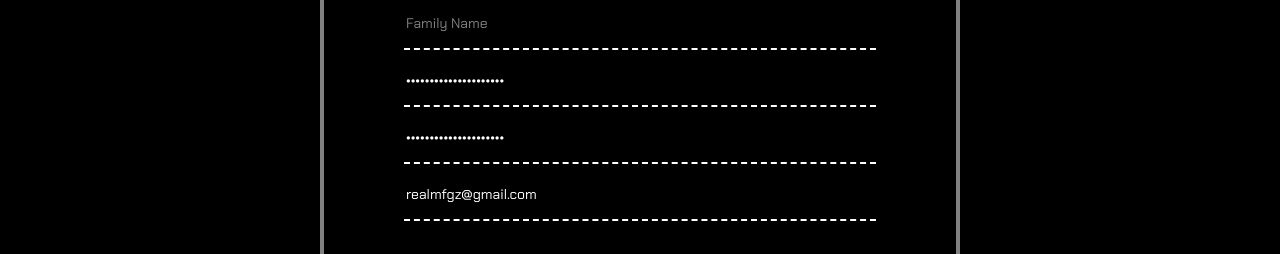
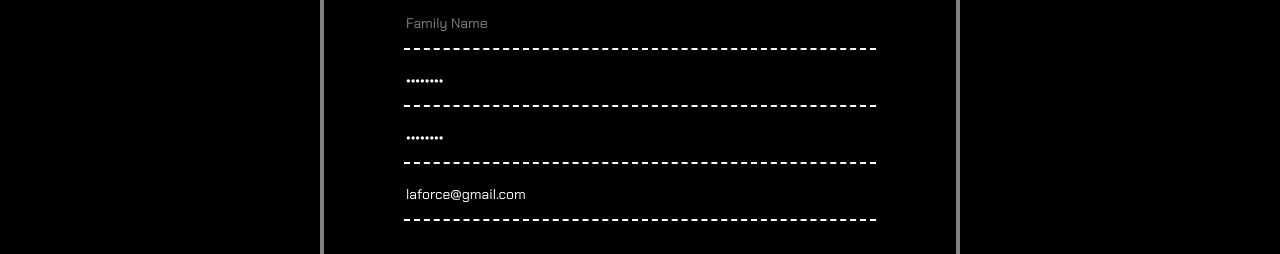
Before and after one commit to ludivineConstanti/an-intro-to-Blockchain, a React app: page /register in a window 1280 px wide. Shown: the part 380-634 px from the top of the page. Built offline with nearby package versions, Linux system fonts and the light colour scheme.

Commit message:
redirect to login from register

```diff
--- a/src/actions/userActions.js
+++ b/src/actions/userActions.js
@@ -8,6 +8,7 @@ export const STOCK_QUIZZES = 'STOCK_QUIZZES';
 export const LOGOUT = 'LOGOUT';
 export const REGISTER_REQUEST = 'REGISTER_REQUEST';
 export const SAVE_REGISTER = 'SAVE_REGISTER';
+export const FORM_SUBMIT = 'FORM_SUBMIT';
 
 export const toggleMenu = () => ({
   type: TOGGLE_MENU,
@@ -55,3 +56,7 @@ export const saveRegister = (user) => ({
   type: SAVE_REGISTER,
   user,
 });
+
+export const formSubmit = () => ({
+  type: FORM_SUBMIT,
+});
--- a/src/components/App/index.js
+++ b/src/components/App/index.js
@@ -24,7 +24,12 @@ import Menu from 'src/containers/_pages/Menu';
 
 // == Composant
 
-const App = ({ menuOpen, loading, isLoggedIn }) => (
+const App = ({
+  menuOpen,
+  loading,
+  isLoggedIn,
+  formSubmit,
+}) => (
   <div className="app">
     <Frame />
     <Header />
@@ -58,7 +63,7 @@ const App = ({ menuOpen, loading, isLoggedIn }) => (
             </Route>
             {/* Register Page */}
             <Route path="/register" exact>
-              <Register />
+              {formSubmit ? <Redirect to="/login" /> : <Register />}
             </Route>
             {/* Page de settings du profile */}
             <Route path="/settings" exact>
@@ -83,6 +88,7 @@ App.propTypes = {
   menuOpen: PropTypes.bool.isRequired,
   loading: PropTypes.bool.isRequired,
   isLoggedIn: PropTypes.bool.isRequired,
+  formSubmit: PropTypes.bool.isRequired,
 };
 // == Export
 export default App;
--- a/src/components/_pages/_formUser/LogIn.js
+++ b/src/components/_pages/_formUser/LogIn.js
@@ -43,10 +43,17 @@ const LogIn = ({
 };
 
 LogIn.propTypes = {
-  email: PropTypes.string.isRequired,
-  password: PropTypes.string.isRequired,
-  changeField: PropTypes.func.isRequired,
-  handleLogin: PropTypes.func.isRequired,
+  email: PropTypes.string,
+  password: PropTypes.string,
+  changeField: PropTypes.func,
+  handleLogin: PropTypes.func,
+};
+
+LogIn.defaultProps = {
+  email: '',
+  password: '',
+  changeField: () => {},
+  handleLogin: () => {},
 };
 
 // == Export
--- a/src/components/_pages/_formUser/Register.js
+++ b/src/components/_pages/_formUser/Register.js
@@ -4,6 +4,7 @@ import PropTypes from 'prop-types';
 
 // == Import
 import './style.scss';
+import LogIn from 'src/components/_pages/_formUser/LogIn';
 import FormUser from 'src/components/_partials/FormUser';
 import InputText from 'src/components/_interactives/InputText';
 import SubmitButton from 'src/components/_interactives/_buttons/SubmitButton';
@@ -18,6 +19,8 @@ const Register = ({
   email,
   changeField,
   handleRegister,
+  formSubmit,
+  handleFormSubmit,
 }) => {
   // Fonction to control the correspondence of passwords,
   // and lengths of firstname and lastname
@@ -48,10 +51,15 @@ const Register = ({
     }
     else {
       handleRegister();
+      handleFormSubmit();
     }
   };
 
   return (
+    <>
+      {formSubmit ? (
+        <LogIn />
+      ) : (
         <div className="register">
           <div className="register__login">
             <LinkButton label="Log in" path="/login" className="size2" />
@@ -76,6 +84,8 @@ const Register = ({
             </form>
           </FormUser>
         </div>
+      )}
+    </>
   );
 };
 
@@ -87,6 +97,8 @@ Register.propTypes = {
   email: PropTypes.string,
   changeField: PropTypes.func,
   handleRegister: PropTypes.func,
+  formSubmit: PropTypes.bool,
+  handleFormSubmit: PropTypes.func,
 };
 
 Register.defaultProps = {
@@ -97,6 +109,8 @@ Register.defaultProps = {
   email: '',
   changeField: () => {},
   handleRegister: () => {},
+  formSubmit: () => {},
+  handleFormSubmit: () => {},
 };
 
 export default Register;
--- a/src/containers/App.js
+++ b/src/containers/App.js
@@ -6,6 +6,7 @@ const mapStateToProps = (state) => ({
   menuOpen: state.global.menuOpen,
   loading: state.global.loading,
   isLoggedIn: state.user.infos.isLoggedIn,
+  formSubmit: state.global.formSubmit,
 });
 
 const mapDispatchToProps = (dispatch) => ({
--- a/src/containers/_pages/_formUser/Register.js
+++ b/src/containers/_pages/_formUser/Register.js
@@ -1,6 +1,6 @@
 import { connect } from 'react-redux';
 import Register from 'src/components/_pages/_formUser/Register';
-import { changeValue, registerRequest } from 'src/actions/userActions';
+import { changeValue, registerRequest, formSubmit } from 'src/actions/userActions';
 
 const mapStateToProps = (state) => ({
   firstname: state.user.infos.firstname,
@@ -8,6 +8,7 @@ const mapStateToProps = (state) => ({
   password: state.user.password,
   controlPassword: state.user.controlPassword,
   email: state.user.email,
+  formSubmit: state.global.formSubmit,
 });
 
 const mapDispatchToProps = (dispatch) => ({
@@ -15,8 +16,10 @@ const mapDispatchToProps = (dispatch) => ({
     dispatch(changeValue(value, name));
   },
   handleRegister: () => {
-    console.log('je veux dispatch l\'action register');
     dispatch(registerRequest());
+  },
+  handleFormSubmit: () => {
+    dispatch(formSubmit());
   },
 });
 
--- a/src/reducers/globalReducer.js
+++ b/src/reducers/globalReducer.js
@@ -1,9 +1,10 @@
-import { TOGGLE_MENU, CHANGE_LOADING_STATE } from '../actions/userActions';
+import { TOGGLE_MENU, CHANGE_LOADING_STATE, FORM_SUBMIT } from '../actions/userActions';
 
 const initialState = {
   language: 'english',
   menuOpen: false,
   loading: false,
+  formSubmit: false,
 };
 
 export default (state = initialState, action = {}) => {
@@ -20,6 +21,12 @@ export default (state = initialState, action = {}) => {
         loading: action.value,
       };
     }
+    case FORM_SUBMIT: {
+      return {
+        ...state,
+        formSubmit: true,
+      };
+    }
     default:
       return state;
   }
--- a/src/reducers/userReducer.js
+++ b/src/reducers/userReducer.js
@@ -6,9 +6,9 @@ import {
 } from 'src/actions/userActions';
 
 const initialState = {
-  email: 'realmfgz@gmail.com',
-  password: 'impossibleadecoder*69',
-  controlPassword: 'impossibleadecoder*69',
+  email: 'laforce@gmail.com',
+  password: 'Obiwan12',
+  controlPassword: 'Obiwan12',
   name: '',
   infos: {
     isLoggedIn: false,
```
Lines whose indentation alone changed are shown as unchanged.
